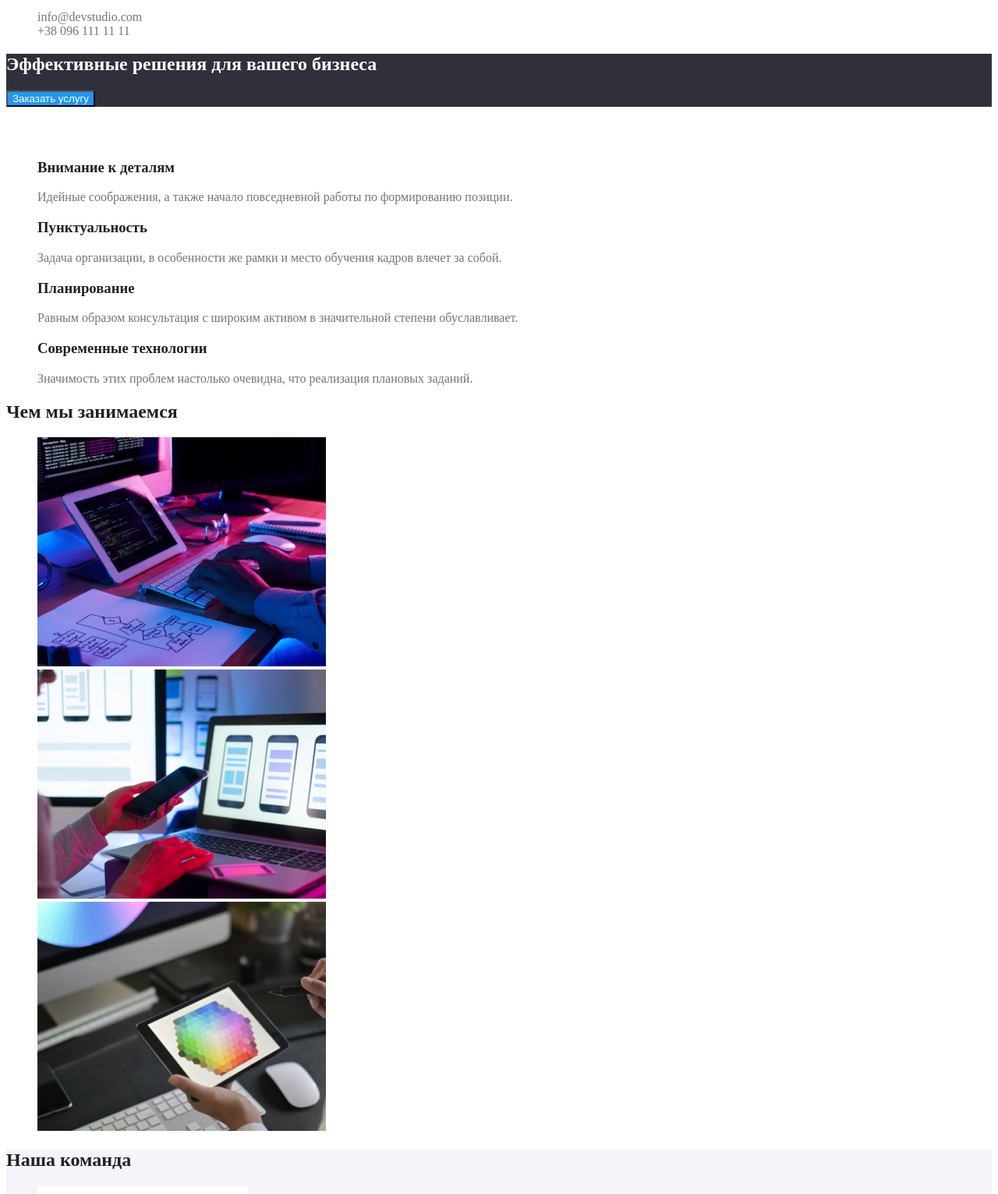
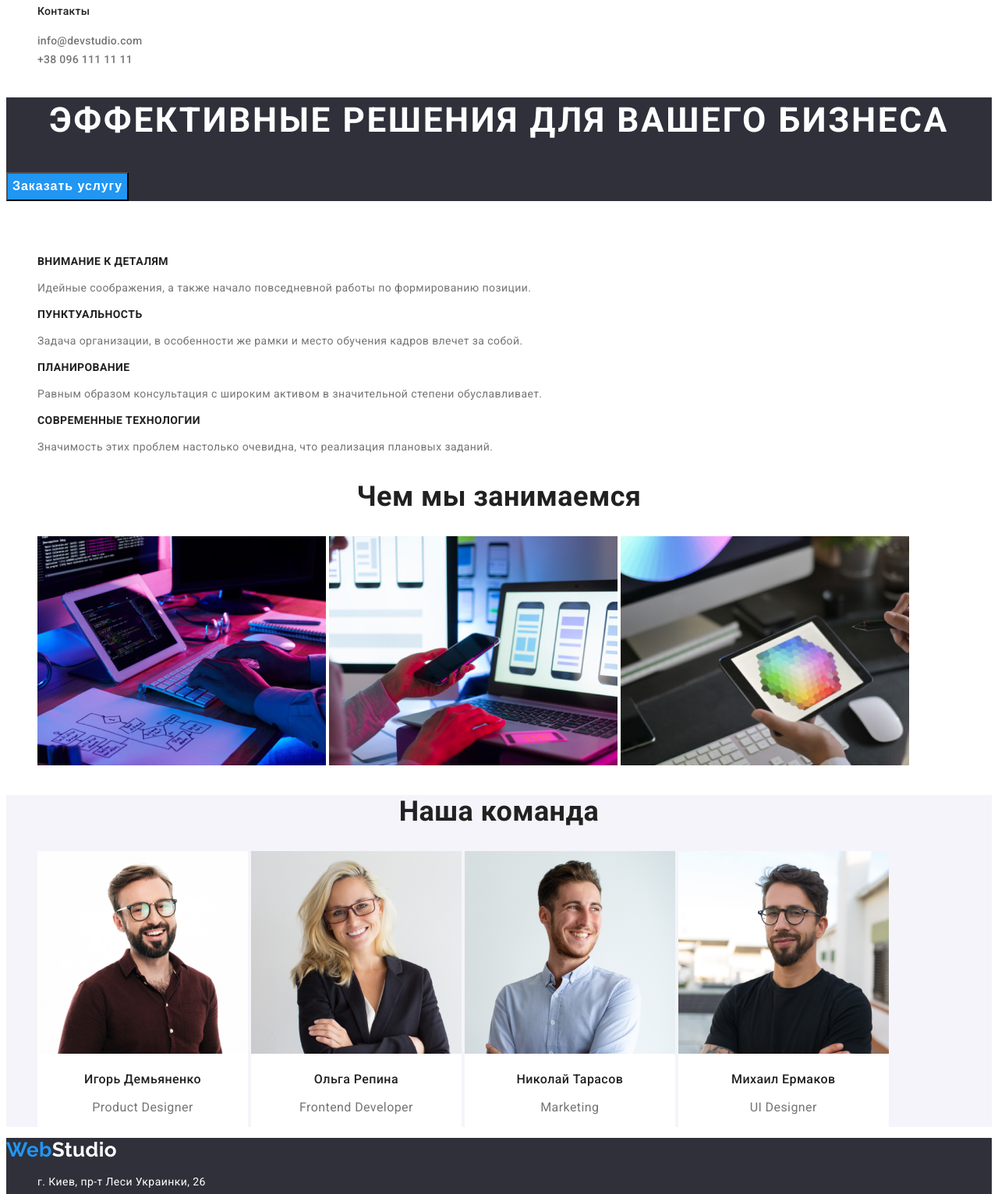
Before and after one commit to DimaDibchak/goit-markup-hw-02, a plain HTML site: page index.html in a window 1280 px wide. Shown: the part 99-1631 px from the top of the page at 78% size. Drawn offline with Linux system fonts and the light colour scheme.

Commit message:
Перший варіант стилю

```diff
--- a/css/styles.css
+++ b/css/styles.css
@@ -3,55 +3,92 @@
     --additional-color:#757575;
     --accent-color : #2196F3;
     --white-color: #FFFFFF;
-    --background-top: #2F303A;
-    --background-bottom: #F5F4FA;
-    --background-footer: #2F303A;
+    --background-color: #2F303A;
+    --background-additionalcolor: #F5F4FA;
+    --address-color:rgba(255, 255, 255, 0.6);
 }
 
 body {
     color: var(--additional-color);
     background-color: var(--white-color);
+    font-family: Roboto, sans-serif;
+    letter-spacing: 0.03em;
+    font-size: 14px;
+    line-height: 1.71;
 }
 a {
     text-decoration: none;
 }
 ul {
-    list-style-type: none;
+    list-style: none;
+}
+.section-title {
+    color: var(--main-color);
+    font-weight: 700;
+    font-size: 36px;
+    line-height: 1.17;
+    text-align: center;
 }
 
 /* header */
-.logo-link,
-.navigation-link {
+.logo {
+    font-family: Raleway;
+    font-weight: 700;
+    font-size: 26px;
+    line-height: 1.2;
+}
+.logo,
+.nav-link {
     color: var(--main-color);
 }
-.logo-link:hover {
-    text-decoration: underline var(--accent-color);
+.auth-link {
+    color: var(--additional-color);
 }
+
 .logo-first-word {
     color: var(--accent-color);
 }
-.navigation-link:focus,
-.navigation-link:hover{
+.nav-link:focus,
+.nav-link:hover,
+.auth-link:focus,
+.auth-link:hover {
     color: var(--accent-color);
 }
-.header .link {
-    color: var(--additional-color);
-}
-.header .link:focus,
-.header .link:hover {
+.nav-link.current {
     color: var(--accent-color);
 }
+.auth-link,
+.nav-link {
+    font-weight: 500;
+    font-size: 14px;
+    line-height: 1.14;
+    letter-spacing: 0.02em;
+}
+
 
 /* Hero */
 .hero {
-    background-color: var(--background-top);
+    background-color: var(--background-color);
 }
 .hero-title {
     color: var(--white-color);
+    letter-spacing: 0.06em;
+    font-weight: 900;
+    font-size: 44px;
+    line-height: 1.36;
+    text-align: center;
+    text-transform: uppercase;
 }
 .hero-button {
     color: var(--white-color);
     background-color: var(--accent-color);
+    font-weight: 700;
+    font-size: 16px;
+    line-height: 1.88;
+    display: flex;
+    align-items: center;
+    text-align: center;
+    letter-spacing: 0.06em;
 }
 
 /* Advantages*/
@@ -60,30 +97,43 @@ ul {
 }
 .advantage {
     color: var(--main-color);
+    font-weight: 700;
+    font-size: 14px;
+    line-height: 1.14;
+    text-transform: uppercase;
 }
 
+
 /* Чем мы занимаемся */
-.deal-tittle {
-    color: var(--main-color);
+.deal-list {
+    display: inline-block;
 }
 
 /* Наша команда  */
 .team {
-    background-color: var(--background-bottom);
+    background-color: var(--background-additionalcolor);
 }
-.team-tittle,
+.team-name {
+    color: var(--main-color);
+    font-weight: 500;
+    font-size: 16px;
+    line-height: 1.19;
+    text-align: center;
+
+}
 .team-member {
-    color: var(--main-color);
+    background-color: var(--white-color);
+    display: inline-block;
 }
-
-.team-member:hover,
-.team-position:hover {
-    text-decoration: underline var(--accent-color);
+.team-position {
+    font-size: 16px;
+    line-height: 1.19;
+    text-align: center;
 }
 
 /* Footer */
 .footer {
-    background-color: var(--background-footer);
+    background-color: var(--background-color);
 }
 .logo-second-word {
     color: var(--white-color);
@@ -91,15 +141,52 @@ ul {
 
 .adress-location {
     color: var(--white-color);
+    font-style: normal;
+    font-size: 14px;
+    line-height: 1.71;
 }
 
 .adress-mail,
 .adress-tel {
-    color: var(--additional-color)
+    color: var(--address-color);
+    font-style: normal;
+    font-size: 14px;
+    line-height: 1.71;
+}
+.address a:hover,
+.address a:focus {
+    color: var(--accent-color);
 }
 
-.adress-location:hover,
-.adress-mail:hover,
-.adress-tel:hover {
-    text-decoration: underline var(--accent-color);
+
+/* Portfolio */
+
+/* buttons */
+.filter {
+    color: var(--main-color);
+    background-color: var(--background-additionalcolor);
+    font-family: Roboto;
+    font-weight: 500;
+    font-size: 16px;
+    line-height: 1.62;
 }
+.filter:hover,
+.filter:focus {
+    color: var(--white-color);
+    background-color: var(--accent-color);
+}
+
+.examples-title {
+    opacity: 0;
+}
+.example-name {
+    color: var(--main-color);
+    letter-spacing: 0.06em;
+    font-weight: 700;
+    font-size: 18px;
+    line-height: 2;
+}
+.example-class {
+    font-size: 16px;
+    line-height: 1.88;
+}
--- a/index.html
+++ b/index.html
@@ -5,21 +5,22 @@
     <meta http-equiv="X-UA-Compatible" content="IE=edge">
     <meta name="viewport" content="width=device-width, initial-scale=1.0">
     <title>Document</title>
+    <link href="https://fonts.googleapis.com/css2?family=Raleway:wght@700&family=Roboto:wght@400;500;700&display=swap" rel="stylesheet">
     <link rel="stylesheet" href="./css/styles.css" />
 </head>
 <body>
     <header class="header">
         <nav>
-            <a href="./index.html" class="logo-link" ><span class="logo-first-word">Web</span>Studio</a>
-            <ul>
-                <li><a href="" class="navigation-link">Студия</a></li>
-                <li><a href="" class="navigation-link">Портфолио</a></li>
-                <li><a href="" class="navigation-link">Контакты</a></li>
+            <a href="./index.html" class="logo" ><span class="logo-first-word">Web</span>Studio</a>
+            <ul class = "site-nav">
+                <li><a href="./index.html" class="nav-link current">Студия</a></li>
+                <li><a href="./portfolio.html" class="nav-link">Портфолио</a></li>
+                <li><a href="" class="nav-link">Контакты</a></li>
             </ul>
         </nav>
-        <ul>
-            <li><a href="mailto:info@devstudio.com" class="link">info@devstudio.com</a></li>
-            <li><a href="tel:+380961111111" class="link">+38 096 111 11 11</a></li>
+        <ul class = "auth-nav">
+            <li><a href="mailto:info@devstudio.com" class="auth-link">info@devstudio.com</a></li>
+            <li><a href="tel:+380961111111" class="auth-link">+38 096 111 11 11</a></li>
         </ul>
     </header>
 
@@ -54,10 +55,10 @@
     </section>
 
 <!-- Чем мы занимаемся -->
-    <section class="deals">
-        <h2 class="deal-tittle"> Чем мы занимаемся </h2>
-        <ul>
-            <li>
+    <section class="seaction">
+        <h2 class="section-title"> Чем мы занимаемся </h2>
+        <ul class ="deals-list">
+            <li class = "deal-list">
                 <img
                 src="./images/img_1.jpg"
                 alt="programer-working-his-desk-office"
@@ -65,7 +66,7 @@
               />
             </li>
 
-            <li>
+            <li class = "deal-list">
                 <img
                 src="./images/img_2.jpg"
                 alt="web-ui-designers-are-developing-application-smartphones-team-creators-is-working-interface-mobile-phones"
@@ -73,7 +74,7 @@
               />
             </li>
 
-            <li>
+            <li class = "deal-list">
                 <img
                 src="./images/img_3.jpg"
                 alt="creative-artist-web-design-with-working-colour-selection-graphic-tablet"
@@ -84,47 +85,47 @@
     </section>
 
 <!-- Наша команда -->
-    <section class="team">
-        <h2 class="team-tittle"> Наша команда </h2>
-        <ul>
-            <li class="team-list">
+    <section class="section team">
+        <h2 class="section-title"> Наша команда </h2>
+        <ul class = "team-list">
+            <li class="team-member">
                 <img
                 src="./images/img_1_1.jpg"
                 alt="Игорь Демьяненко"
                 width="270"
                 />
-                <h3 class="team-member"> Игорь Демьяненко</h3>
+                <h3 class="team-name"> Игорь Демьяненко</h3>
                 <p class="team-position">Product Designer</p>
             </li>
 
-            <li class="team-list">
+            <li class="team-member">
                 <img
                 src="./images/img_1_2.jpg"
                 alt="Ольга Репина"
                 width="270"
                 />
-                <h3 class="team-member"> Ольга Репина</h3>
+                <h3 class="team-name"> Ольга Репина</h3>
                 <p class="team-position">Frontend Developer</p>
             </li>
 
-            <li class="team-list">
+            <li class="team-member">
                 <img
                 src="./images/img_1_3.jpg"
                 alt="Николай Тарасов"
                 width="270"
                 />
-                <h3 class="team-member"> Николай Тарасов</h3>
+                <h3 class="team-name"> Николай Тарасов</h3>
                 <p class="team-position"> Marketing</p>
 
             </li>
 
-            <li class="team-list">
+            <li class="team-member">
                 <img
                 src="./images/img_1_4.jpg"
                 alt="Михаил Ермаков"
                 width="270"
                 />
-                <h3 class="team-member"> Михаил Ермаков</h3>
+                <h3 class="team-name"> Михаил Ермаков</h3>
                 <p class="team-position">UI Designer</p>
             </li>
         </ul>
@@ -132,7 +133,7 @@
     </main>
 
     <footer class="footer">
-        <a href="./index.html" class="logo-link" ><span class="logo-first-word">Web</span><span class="logo-second-word">Studio</span></a>
+        <a href="./index.html" class="logo" ><span class="logo-first-word">Web</span><span class="logo-second-word">Studio</span></a>
         <address class="address">
             <ul>
             <li><a href="https://goo.gl/maps/BobkWGcbnfeBnBHJ8" target="_blank" class="adress-location">г. Киев, пр-т Леси Украинки, 26</a></li>
```
Also changed, not shown: portfolio.html (added, +143 -0 lines), images/img2_1.jpg (added), images/img2_2.jpg (added), images/img2_3.jpg (added), images/img2_4.jpg (added), images/img2_5.jpg (added), images/img2_6.jpg (added), images/img2_7.jpg (added), images/img2_8.jpg (added), images/img2_9.jpg (added).
